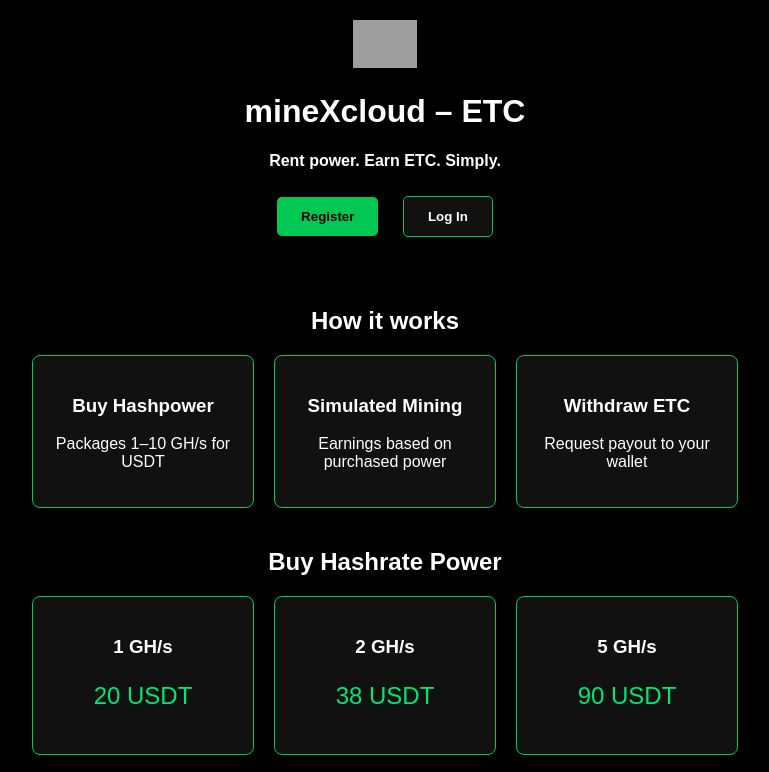
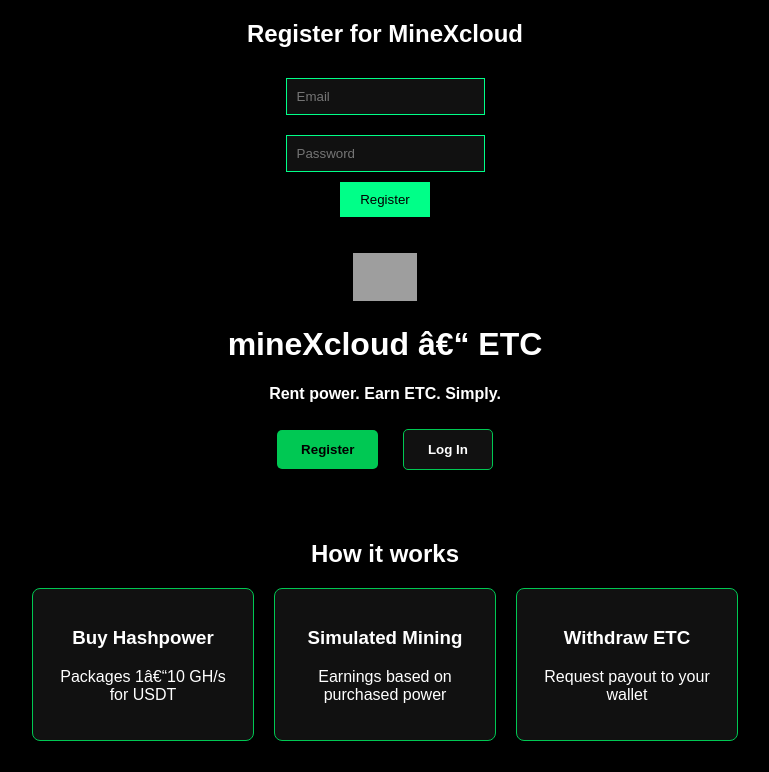
Before and after one commit to minexcloud/mineXcloud, a plain HTML site: page index.html in a window 1280 px wide. Shown: the top 772 px of the page, without its empty margins (255-1024 px from the left). Drawn offline with Linux system fonts and the light colour scheme; grey boxes are pictures that could not be loaded.

Commit message:
Update index.html

```diff
--- a/index.html
+++ b/index.html
@@ -1,7 +1,63 @@
 
 <!DOCTYPE html>
 <html lang="en">
-<head>
+<title>Register - MineXcloud</title>
+  <style>
+    body {
+      background-color: #000;
+      color: #00ff88;
+      font-family: Arial, sans-serif;
+      text-align: center;
+      padding-top: 50px;
+    }
+    input {
+      margin: 10px;
+      padding: 10px;
+      background-color: #111;
+      border: 1px solid #00ff88;
+      color: #00ff88;
+    }
+    button {
+      padding: 10px 20px;
+      background-color: #00ff88;
+      color: #000;
+      border: none;
+      cursor: pointer;
+    }
+    button:hover {
+      background-color: #00cc66;
+    }
+  </style>
+</head>
+<body>
+  <h2>Register for MineXcloud</h2>
+  <form id="registerForm">
+    <input type="email" id="email" placeholder="Email" required><br>
+    <input type="password" id="password" placeholder="Password" required><br>
+    <button type="submit">Register</button>
+  </form>
+  <p id="response"></p>
+
+  <script>
+    const form = document.getElementById('registerForm');
+    form.addEventListener('submit', async (e) => {
+      e.preventDefault();
+      const email = document.getElementById('email').value;
+      const password = document.getElementById('password').value;
+
+      const res = await fetch('http://localhost:3000/register', {
+        method: 'POST',
+        headers: { 'Content-Type': 'application/json' },
+        body: JSON.stringify({ email, password })
+      });
+
+      const text = await res.text();
+      document.getElementById('response').innerText = text;
+    });
+  </script>
+</body>
+</html>
+    <head>
     <meta charset="UTF-8">
     <title>mineXcloud – ETC</title>
     <meta name="viewport" content="width=device-width, initial-scale=1.0">
```
